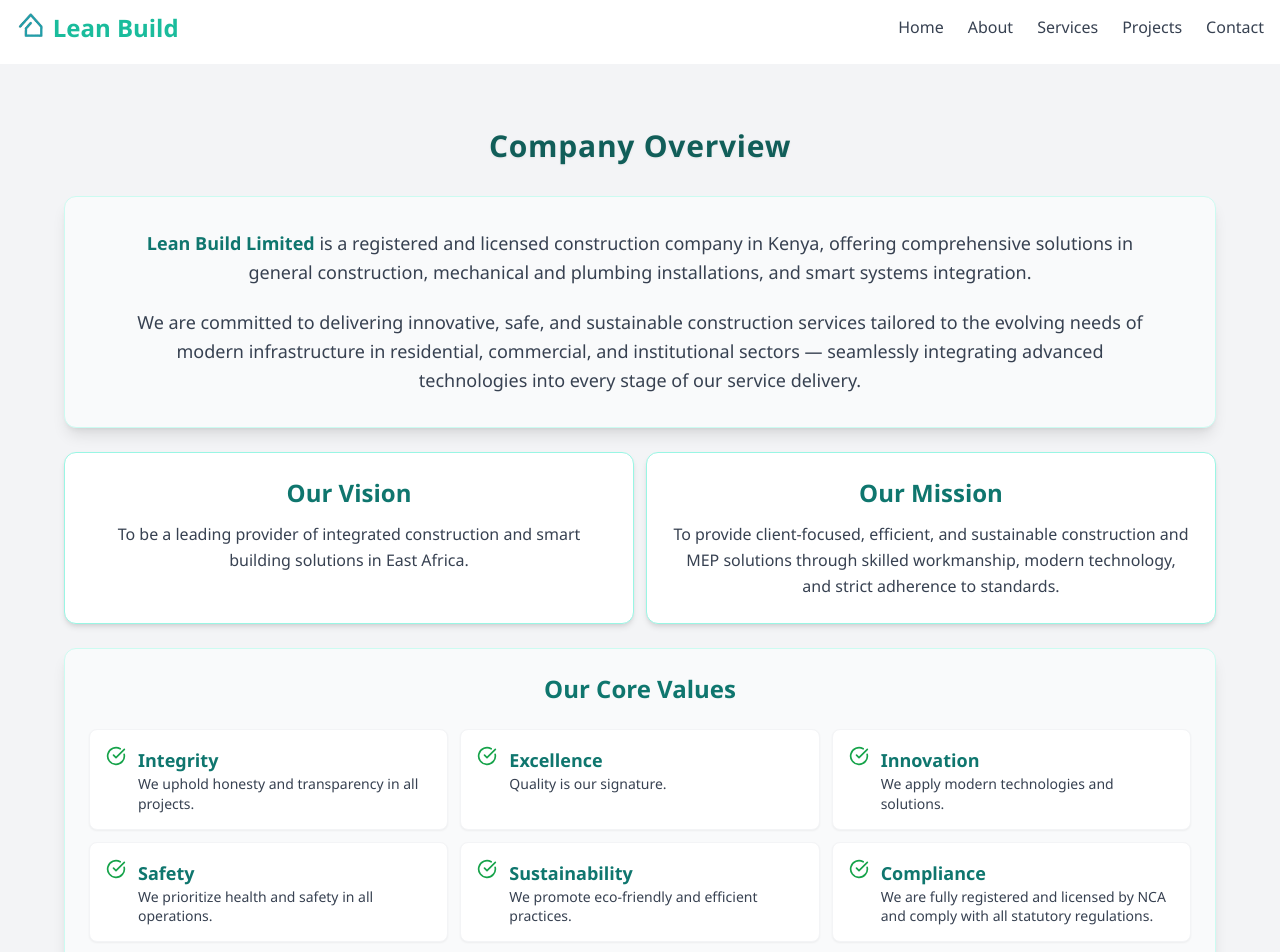
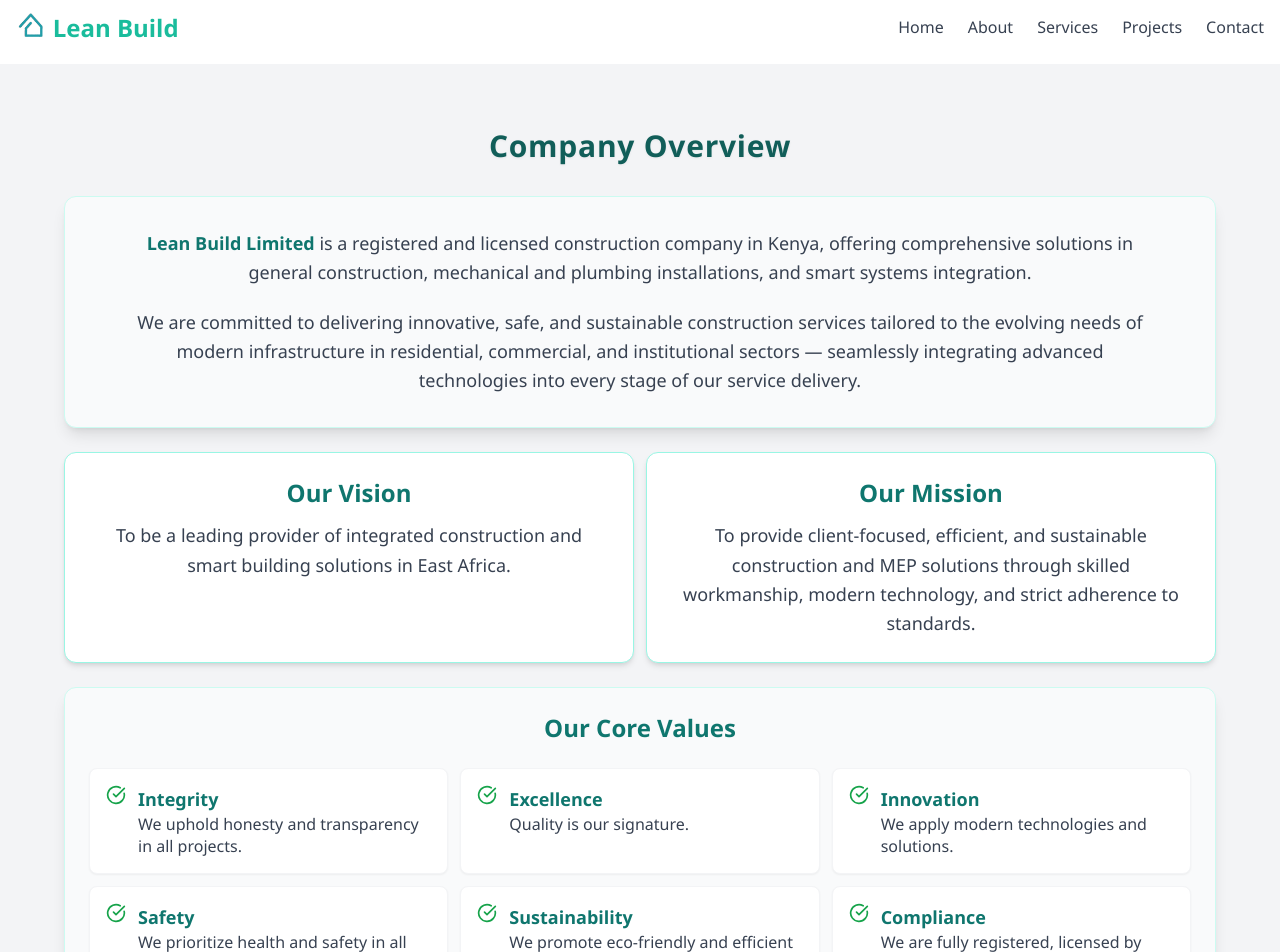
Before and after one commit to RotichBuilds/leanbuild, a React (Vite) app: page /about in a window 1280 px wide. Shown: the top 952 px of the page. Built offline with nearby package versions, Linux system fonts and the light colour scheme.

Commit message:
Optimized

```diff
--- a/src/components/About.jsx
+++ b/src/components/About.jsx
@@ -7,7 +7,7 @@ const coreValues = [
   { label: "Innovation", desc: "We apply modern technologies and solutions." },
   { label: "Safety", desc: "We prioritize health and safety in all operations." },
   { label: "Sustainability", desc: "We promote eco-friendly and efficient practices." },
-  { label: "Compliance", desc: "We are fully registered and licensed by NCA and comply with all statutory regulations." },
+  { label: "Compliance", desc: "We are fully registered, licensed by NCA and comply with all statutory regulations." },
 ];
 
 const About = () => {
@@ -38,14 +38,14 @@ const About = () => {
         <div className="grid md:grid-cols-2 gap-3 w-full mb-6">
           <div className="bg-white border border-teal-200 rounded-xl shadow-md p-6 w-full hover:shadow-lg transition">
             <h3 className="text-2xl font-semibold text-teal-700 mb-3 text-center">Our Vision</h3>
-            <p className="text-gray-700 leading-relaxed text-base text-center">
+            <p className="text-gray-700 leading-relaxed text-center text-lg">
               To be a leading provider of integrated construction and smart building solutions in East Africa.
             </p>
           </div>
 
           <div className="bg-white border border-teal-200 rounded-xl shadow-md p-6 w-full hover:shadow-lg transition">
             <h3 className="text-2xl font-semibold text-teal-700 mb-3 text-center">Our Mission</h3>
-            <p className="text-gray-700 leading-relaxed text-base text-center">
+            <p className="text-gray-700 leading-relaxed text-center text-lg">
               To provide client-focused, efficient, and sustainable construction and MEP solutions through skilled workmanship, modern technology, and strict adherence to standards.
             </p>
           </div>
@@ -66,7 +66,7 @@ const About = () => {
                 <CheckCircle className="text-green-600 flex-shrink-0" size={20} />
                 <div>
                   <h4 className="text-lg font-semibold text-teal-700">{value.label}</h4>
-                  <p className="text-gray-700 text-sm leading-snug">{value.desc}</p>
+                  <p className="text-gray-700 text-base leading-snug">{value.desc}</p>
                 </div>
               </div>
             ))}
```
